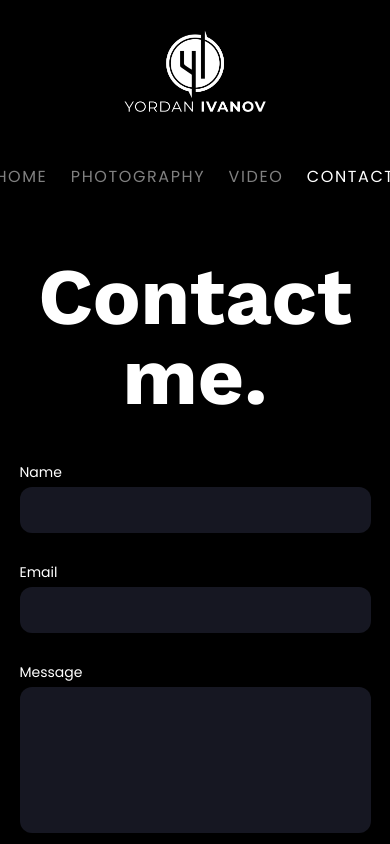
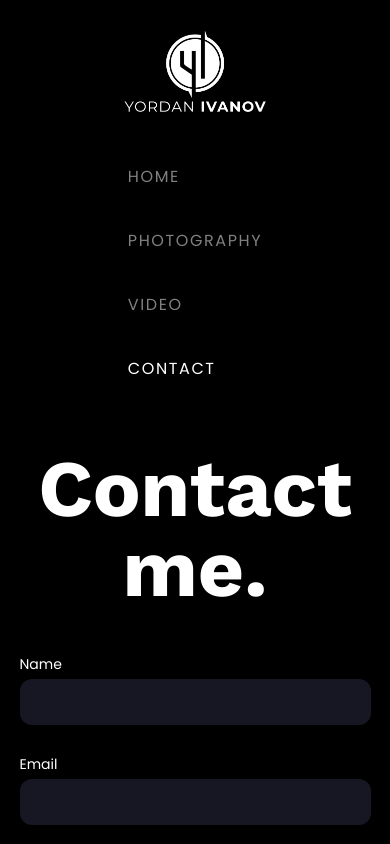
Before and after one commit to evgenitsn/yi-portfolio, a Next.js app: page /contact in a window 390 px wide. Shown: the top 844 px of the page. Built offline with nearby package versions, Linux system fonts and the light colour scheme; no server answers.

Commit message:
chore: comments and temporary fix for mobile menu

```diff
--- a/src/components/header/Header.style.ts
+++ b/src/components/header/Header.style.ts
@@ -10,6 +10,11 @@ export const Title = styled.h1`
 export const NavList = styled.ul`
   display: flex;
   flex-direction: row;
+
+  /* TODO: This is temporary remove after hamburger menu */
+  @media (max-width: 600px) {
+    flex-direction: column;
+  }
 `;
 
 export const NavListItem = styled.li`
--- a/src/components/scroll-to-top/ScrollToTop.tsx
+++ b/src/components/scroll-to-top/ScrollToTop.tsx
@@ -1,4 +1,5 @@
 import STT from 'react-scroll-to-top';
+// TODO: Fix that
 // eslint-disable-next-line @typescript-eslint/ban-ts-comment
 // @ts-ignore
 import Arrow from '../../icons/background-arrow.svg';
```
